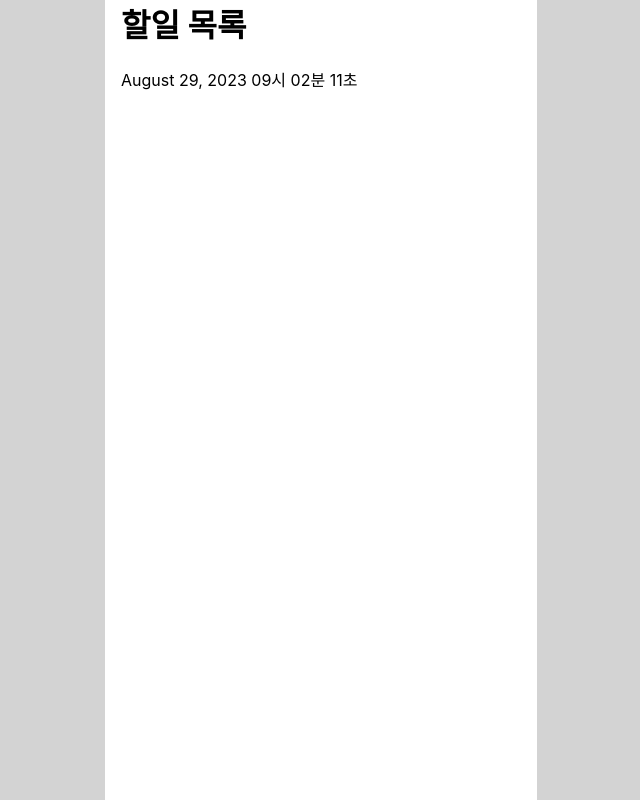
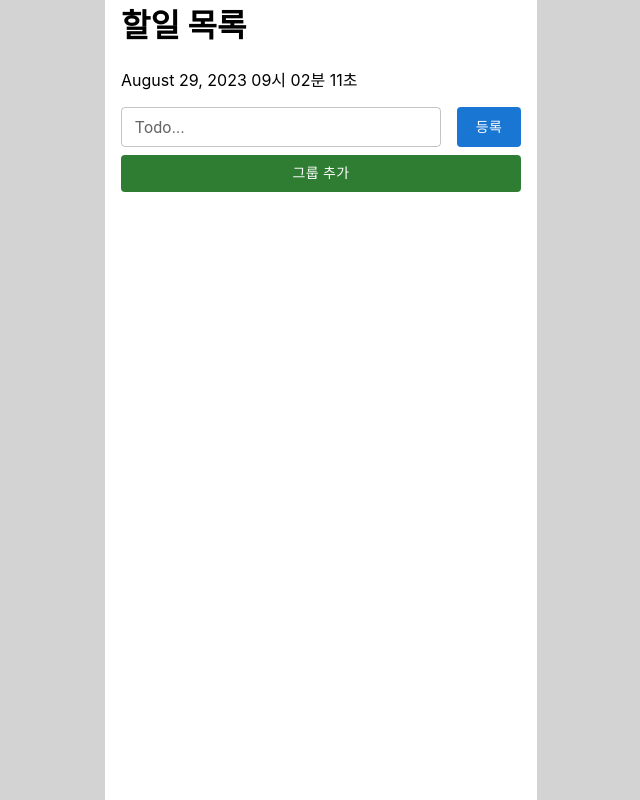
Before and after one commit to Sang-Gi/PTK_to-do-list, a React (Create React App) app: page / in a window 1280 px wide. Shown: the whole page, without its empty margins (319-959 px from the left). Built offline with nearby package versions, Linux system fonts and the light colour scheme.

Commit message:
feat: Header 뷰 마무리

```diff
--- a/src/components/Header.jsx
+++ b/src/components/Header.jsx
@@ -1,5 +1,8 @@
 import React, { useState, useEffect } from "react";
 import styled from "styled-components";
+import { styled as mstyled } from "@mui/material/styles";
+import TextField from "@mui/material/TextField";
+import Button from "@mui/material/Button";
 
 export default function Header() {
   const [date, setDate] = useState(() => new Date());
@@ -17,6 +20,7 @@ export default function Header() {
   };
 
   const optionsDate = { year: "numeric", month: "long", day: "numeric" };
+  // padStart? : ES8에 추가되었고, 첫번째 파라미터 길이 만큼 될때까지 두번쨰 파라미터를 앞에 붙여줌 | padEnd는 뒤에
   const hours = String(date.getHours()).padStart(2, "0");
   const minutes = String(date.getMinutes()).padStart(2, "0");
   const seconds = String(date.getSeconds()).padStart(2, "0");
@@ -24,10 +28,27 @@ export default function Header() {
   return (
     <Root>
       <Subject>할일 목록</Subject>
-      <span>
+      <p>
         {date.toLocaleDateString(undefined, optionsDate)} {hours}시 {minutes}분{" "}
         {seconds}초
-      </span>
+      </p>
+      <InputBox>
+        <CustomTextField label="Todo..." variant="outlined" size="small" />
+        {/* disableElevation? : MUI의 z축, 즉 기본 쉐도우처리를 지워줌 */}
+        <Button variant="contained" disableElevation>
+          등록
+        </Button>
+      </InputBox>
+      <InputBox>
+        <Button
+          color="success"
+          variant="contained"
+          sx={{ width: "100%" }}
+          disableElevation
+        >
+          그룹 추가
+        </Button>
+      </InputBox>
     </Root>
   );
 }
@@ -39,3 +60,14 @@ const Root = styled.div`
 const Subject = styled.h1`
   margin-top: 0;
 `;
+
+const InputBox = styled.div`
+  display: flex;
+  justify-content: space-between;
+  flex-direction: row;
+  margin-bottom: 0.5rem;
+`;
+
+const CustomTextField = mstyled(TextField)`
+  width: 80%;
+`;
```
